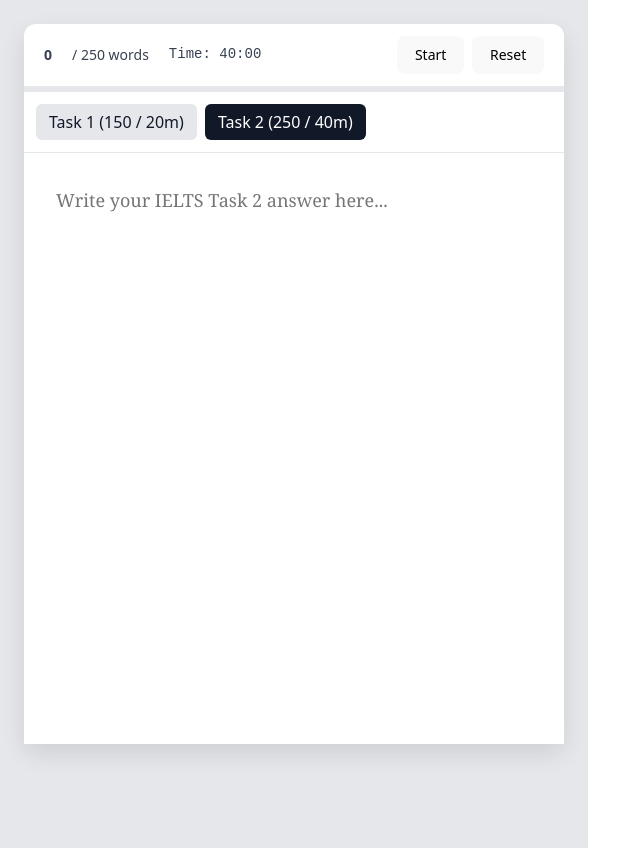
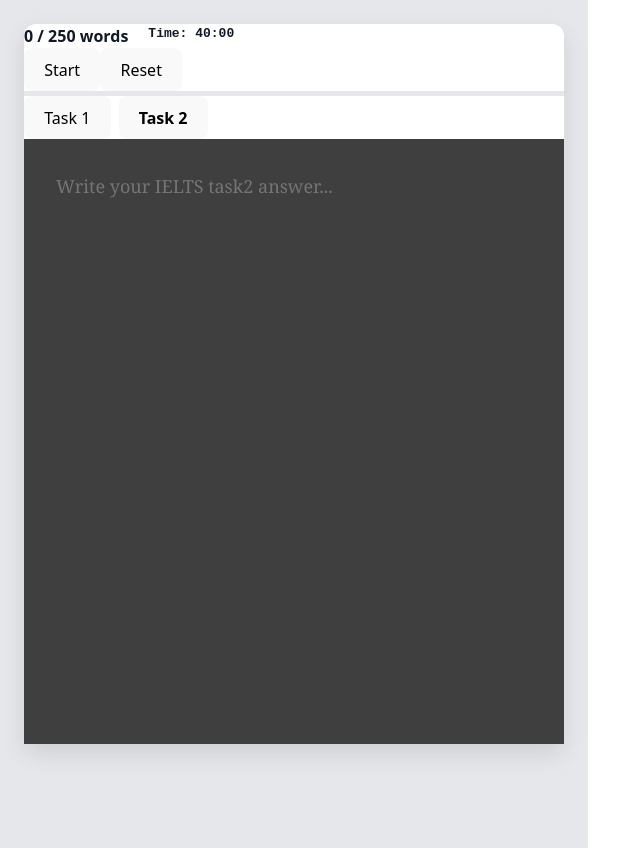
Before and after one commit to sidarhalman/ielts-writer-app, a React (Vite) app: page / in a window 1280 px wide. Shown: the whole page, without its empty margins (0-640 px from the left). Built offline with nearby package versions, Linux system fonts and the light colour scheme.

Commit message:
new scructure

```diff
--- a/src/App.jsx
+++ b/src/App.jsx
@@ -1,154 +1,57 @@
-import { useEffect, useMemo, useState } from "react";
+import { useMemo, useState } from "react";
+import { countWords } from "./utils/countWords";
+import { useTimer } from "./hooks/useTimer";
+import Header from "./components/Header";
+import ModeSwitch from "./components/ModeSwitch";
+import ProgressBar from "./components/ProgressBar";
+import TextArea from "./components/TextArea";
+import * as layout from "./styles/layout";
 
 const MODES = {
-  task1: { words: 150, time: 20 * 60, label: "Task 1" },
-  task2: { words: 250, time: 40 * 60, label: "Task 2" }
+  task1: { words: 150, time: 20 * 60 },
+  task2: { words: 250, time: 40 * 60 }
 };
-
-function countWords(text) {
-  const t = text.trim();
-  if (!t) return 0;
-  return t.split(/\s+/).length;
-}
 
 export default function App() {
   const [mode, setMode] = useState("task2");
   const [text, setText] = useState("");
-  const [secondsLeft, setSecondsLeft] = useState(MODES.task2.time);
-  const [running, setRunning] = useState(false);
+
+  const { secondsLeft, running, setRunning, reset } =
+    useTimer(MODES[mode].time);
 
   const wordCount = useMemo(() => countWords(text), [text]);
-
-  const WORD_TARGET = MODES[mode].words;
-  const progress = Math.min((wordCount / WORD_TARGET) * 100, 100);
-
-  useEffect(() => {
-    if (!running) return;
-
-    const timer = setInterval(() => {
-      setSecondsLeft(prev => {
-        if (prev <= 1) {
-          clearInterval(timer);
-          setRunning(false);
-          return 0;
-        }
-        return prev - 1;
-      });
-    }, 1000);
-
-    return () => clearInterval(timer);
-  }, [running]);
-
-  const minutes = Math.floor(secondsLeft / 60);
-  const seconds = secondsLeft % 60;
-
-  function switchMode(nextMode) {
-    setMode(nextMode);
-    setRunning(false);
-    setSecondsLeft(MODES[nextMode].time);
-  }
+  const progress = Math.min(
+    (wordCount / MODES[mode].words) * 100,
+    100
+  );
 
   return (
-    <div style={{ minHeight: "100vh", background: "#e5e7eb", padding: 24, width: "540px" }}>
-      <div style={{
-        maxWidth: 900,
-        margin: "0 auto",
-        background: "#ffffff",
-        borderRadius: 12,
-        boxShadow: "0 10px 25px rgba(0,0,0,0.1)",
-        display: "flex",
-        flexDirection: "column",
-        height: "90vh"
-      }}>
-        <div style={{
-          padding: "12px 20px",
-          borderBottom: "1px solid #e5e7eb",
-          display: "flex",
-          justifyContent: "space-between",
-          alignItems: "center",
-          fontFamily: "system-ui",
-          fontSize: 14
-        }}>
-          <div style={{ display: "flex", gap: 20, color: "#374151" }}>
-            <strong>{wordCount}</strong> / {WORD_TARGET} words
-            <span
-              style={{
-                fontFamily: "monospace",
-                minWidth: 120,
-                display: "inline-block"
-              }}
-            >
-              Time: {minutes}:{String(seconds).padStart(2, "0")}
-            </span>
-          </div>
+    <div style={layout.page}>
+      <div style={layout.card}>
+        <Header
+          wordCount={wordCount}
+          wordTarget={MODES[mode].words}
+          minutes={Math.floor(secondsLeft / 60)}
+          seconds={secondsLeft % 60}
+          running={running}
+          onToggle={() => setRunning(r => !r)}
+          onReset={() => reset(MODES[mode].time)}
+        />
 
-          <div style={{ display: "flex", gap: 8 }}>
-            <button onClick={() => setRunning(r => !r)}>
-              {running ? "Pause" : "Start"}
-            </button>
-            <button onClick={() => {
-              setRunning(false);
-              setSecondsLeft(MODES[mode].time);
-            }}>
-              Reset
-            </button>
-          </div>
-        </div>
+        <ProgressBar progress={progress} />
 
-        <div style={{ height: 5, background: "#e5e7eb" }}>
-          <div style={{
-            height: "100%",
-            width: `${progress}%`,
-            background: progress >= 100 ? "#22c55e" : "#3b82f6"
-          }} />
-        </div>
+        <ModeSwitch
+          mode={mode}
+          onChange={m => {
+            setMode(m);
+            reset(MODES[m].time);
+          }}
+        />
 
-        <div style={{
-          padding: 12,
-          display: "flex",
-          gap: 8,
-          borderBottom: "1px solid #e5e7eb"
-        }}>
-          <button
-            onClick={() => switchMode("task1")}
-            style={{
-              background: mode === "task1" ? "#111827" : "#e5e7eb",
-              color: mode === "task1" ? "#ffffff" : "#111827",
-              padding: "6px 12px",
-              borderRadius: 6
-            }}
-          >
-            Task 1 (150 / 20m)
-          </button>
-
-          <button
-            onClick={() => switchMode("task2")}
-            style={{
-              background: mode === "task2" ? "#111827" : "#e5e7eb",
-              color: mode === "task2" ? "#ffffff" : "#111827",
-              padding: "6px 12px",
-              borderRadius: 6
-            }}
-          >
-            Task 2 (250 / 40m)
-          </button>
-        </div>
-
-        <textarea
+        <TextArea
           value={text}
-          onChange={e => setText(e.target.value)}
-          placeholder={`Write your IELTS ${MODES[mode].label} answer here...`}
-          spellCheck
-          style={{
-            flex: 1,
-            padding: 32,
-            fontSize: 18,
-            lineHeight: "1.75",
-            fontFamily: "Georgia, serif",
-            border: "none",
-            outline: "none",
-            resize: "none"
-          }}
+          onChange={setText}
+          placeholder={`Write your IELTS ${mode} answer...`}
         />
       </div>
     </div>
--- /dev/null
+++ b/src/components/Header.jsx
@@ -0,0 +1,37 @@
+export default function Header({
+  wordCount,
+  wordTarget,
+  minutes,
+  seconds,
+  running,
+  onToggle,
+  onReset
+}) {
+  return (
+    <div>
+      <div style={{ display: "flex", gap: 20, color: "#111827" }}>
+        <span style={{ fontWeight: 600 }}>
+          {wordCount} / {wordTarget} words
+        </span>
+
+        <span
+          style={{
+            fontFamily: "monospace",
+            minWidth: 120,
+            display: "inline-block",
+            fontWeight: 600
+          }}
+        >
+          Time: {minutes}:{String(seconds).padStart(2, "0")}
+        </span>
+      </div>
+
+      <div>
+        <button onClick={onToggle}>
+          {running ? "Pause" : "Start"}
+        </button>
+        <button onClick={onReset}>Reset</button>
+      </div>
+    </div>
+  );
+}
--- /dev/null
+++ b/src/components/ModeSwitch.jsx
@@ -0,0 +1,18 @@
+export default function ModeSwitch({ mode, onChange }) {
+  return (
+    <div style={{ display: "flex", gap: 8 }}>
+      <button
+        onClick={() => onChange("task1")}
+        style={{ fontWeight: mode === "task1" ? "bold" : "normal" }}
+      >
+        Task 1
+      </button>
+      <button
+        onClick={() => onChange("task2")}
+        style={{ fontWeight: mode === "task2" ? "bold" : "normal" }}
+      >
+        Task 2
+      </button>
+    </div>
+  );
+}
--- /dev/null
+++ b/src/components/ProgressBar.jsx
@@ -0,0 +1,13 @@
+export default function ProgressBar({ progress }) {
+  return (
+    <div style={{ height: 5, background: "#e5e7eb" }}>
+      <div
+        style={{
+          height: "100%",
+          width: `${progress}%`,
+          background: progress >= 100 ? "#22c55e" : "#3b82f6"
+        }}
+      />
+    </div>
+  );
+}
--- /dev/null
+++ b/src/components/TextArea.jsx
@@ -0,0 +1,22 @@
+export default function TextArea({ value, onChange, placeholder }) {
+  return (
+    <textarea
+  value={value}
+  onChange={e => onChange(e.target.value)}
+  placeholder={placeholder}
+  spellCheck
+  style={{
+    flex: 1,
+    padding: 32,
+    fontSize: 18,
+    lineHeight: "1.75",
+    fontFamily: "Georgia, serif",
+    border: "none",
+    outline: "none",
+    resize: "none",
+    background: "#3f3f3f",
+    color: "#f9fafb"
+  }}
+/>
+  );
+}
--- /dev/null
+++ b/src/hooks/useTimer.js
@@ -0,0 +1,35 @@
+import { useEffect, useState } from "react";
+
+export function useTimer(initialSeconds) {
+  const [secondsLeft, setSecondsLeft] = useState(initialSeconds);
+  const [running, setRunning] = useState(false);
+
+  useEffect(() => {
+    if (!running) return;
+
+    const timer = setInterval(() => {
+      setSecondsLeft(prev => {
+        if (prev <= 1) {
+          clearInterval(timer);
+          setRunning(false);
+          return 0;
+        }
+        return prev - 1;
+      });
+    }, 1000);
+
+    return () => clearInterval(timer);
+  }, [running]);
+
+  function reset(seconds) {
+    setRunning(false);
+    setSecondsLeft(seconds);
+  }
+
+  return {
+    secondsLeft,
+    running,
+    setRunning,
+    reset
+  };
+}
--- /dev/null
+++ b/src/styles/layout.js
@@ -0,0 +1,25 @@
+export const page = {
+  minHeight: "100vh",
+  background: "#e5e7eb",
+  padding: 24,
+  width: "540px"
+};
+
+export const card = {
+  background: "#ffffff",
+  borderRadius: 12,
+  boxShadow: "0 10px 25px rgba(0,0,0,0.1)",
+  display: "flex",
+  flexDirection: "column",
+  height: "90vh"
+};
+
+export const header = {
+  padding: "12px 20px",
+  borderBottom: "1px solid #e5e7eb",
+  display: "flex",
+  justifyContent: "space-between",
+  alignItems: "center",
+  fontFamily: "system-ui",
+  fontSize: 14
+};
--- /dev/null
+++ b/src/utils/countWords.js
@@ -0,0 +1,5 @@
+export function countWords(text) {
+  const t = text.trim();
+  if (!t) return 0;
+  return t.split(/\s+/).length;
+}
```
